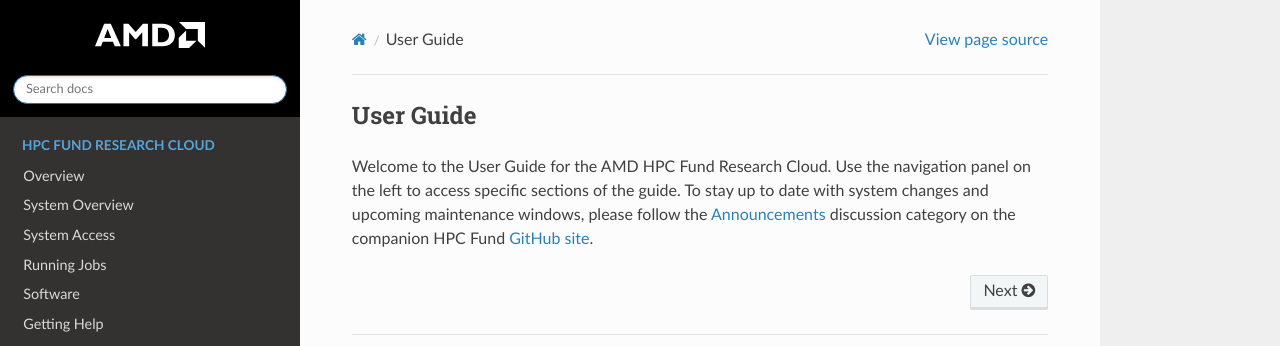
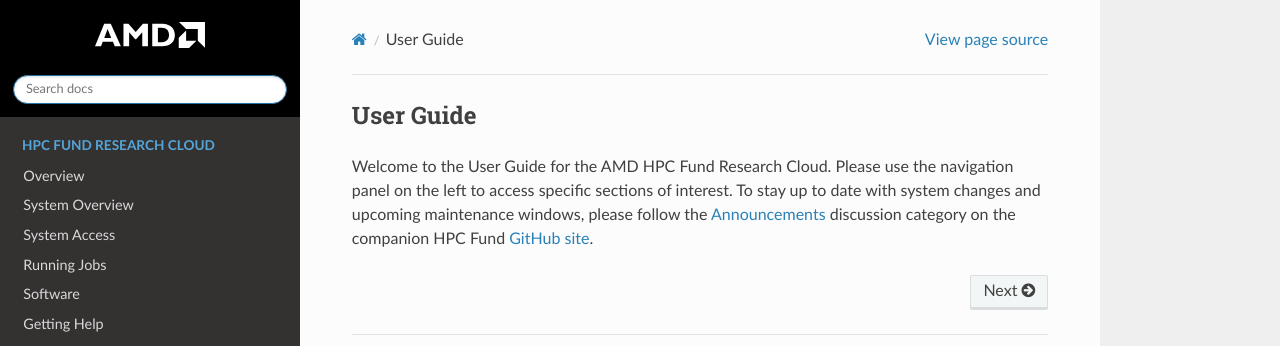
Before and after one commit to AMDResearch/hpcfund, a Sphinx documentation site: the page built from docs/index.rst, in a window 1280 px wide. Shown: the top 346 px of the page. Built offline with Sphinx 7.4.7 and the Read the Docs theme 2.0.0, drawn with Linux system fonts in a browser that asks for light colours.

Commit message:
minor edit for top page

```diff
--- a/docs/index.rst
+++ b/docs/index.rst
@@ -3,9 +3,9 @@
 User Guide
 ===========
 
-Welcome to the User Guide for the AMD HPC Fund Research Cloud.  Use
-the navigation panel on the left to access specific sections of the
-guide. To stay up to date with system changes and upcoming maintenance
+Welcome to the User Guide for the AMD HPC Fund Research Cloud.  Please use
+the navigation panel on the left to access specific sections of interest.
+To stay up to date with system changes and upcoming maintenance
 windows, please follow the `Announcements
 <https://github.com/AMDResearch/hpcfund/discussions/categories/announcements>`_
 discussion category on the companion HPC Fund `GitHub site
```
